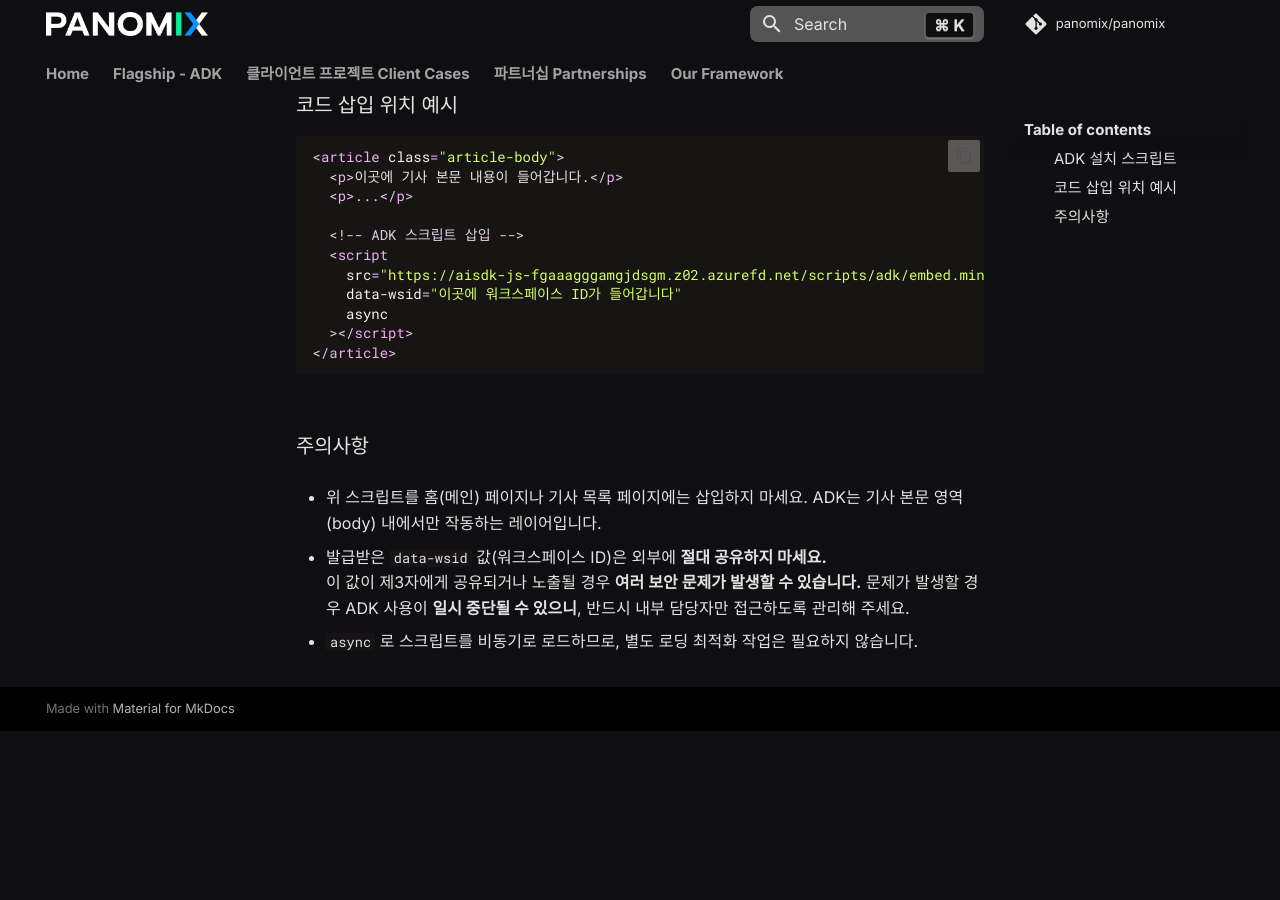
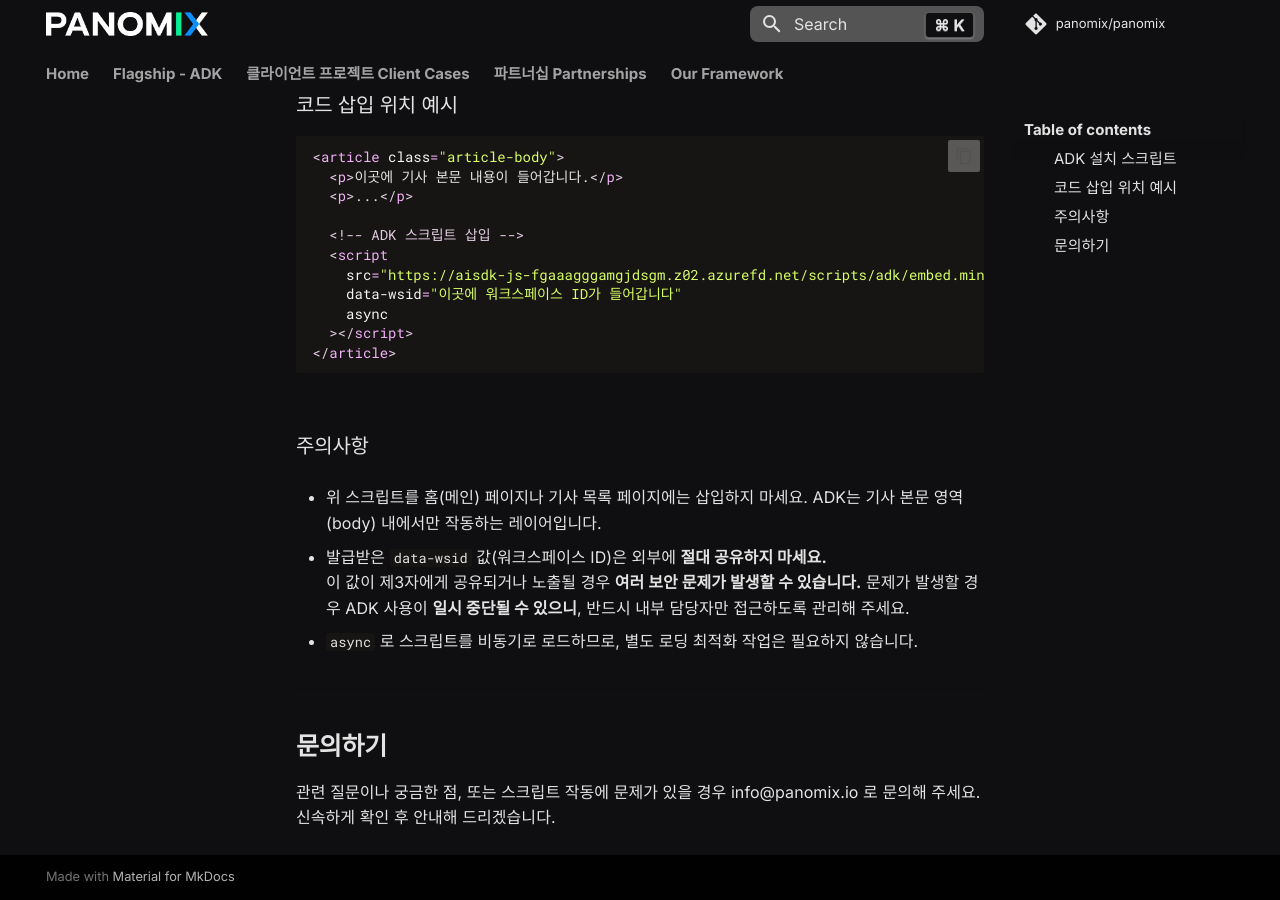
Before and after one commit to panomix/panomix, an MkDocs documentation site: the page built from docs/flagship/script_guide.md, in a window 1280 px wide and 900 px high, scrolled down 825 px. Built offline with MkDocs 1.6.1 and Material for MkDocs 9.7.7, drawn with Linux system fonts in a browser that asks for light colours; comment, search, counter and statistics services are not loaded; before the commit the page ends 1556 px from its top, so only the background shows below that.

Commit message:
Update script_guide.md

```diff
--- a/docs/flagship/script_guide.md
+++ b/docs/flagship/script_guide.md
@@ -53,3 +53,8 @@
   이 값이 제3자에게 공유되거나 노출될 경우 **여러 보안 문제가 발생할 수 있습니다.**  문제가 발생할 경우 ADK 사용이 **일시 중단될 수 있으니**, 반드시 내부 담당자만 접근하도록 관리해 주세요.
 
 - `async` 로 스크립트를 비동기로 로드하므로, 별도 로딩 최적화 작업은 필요하지 않습니다.
+
+---
+## **문의하기** ##
+
+관련 질문이나 궁금한 점, 또는 스크립트 작동에 문제가 있을 경우 info@panomix.io 로 문의해 주세요. 신속하게 확인 후 안내해 드리겠습니다.
```
